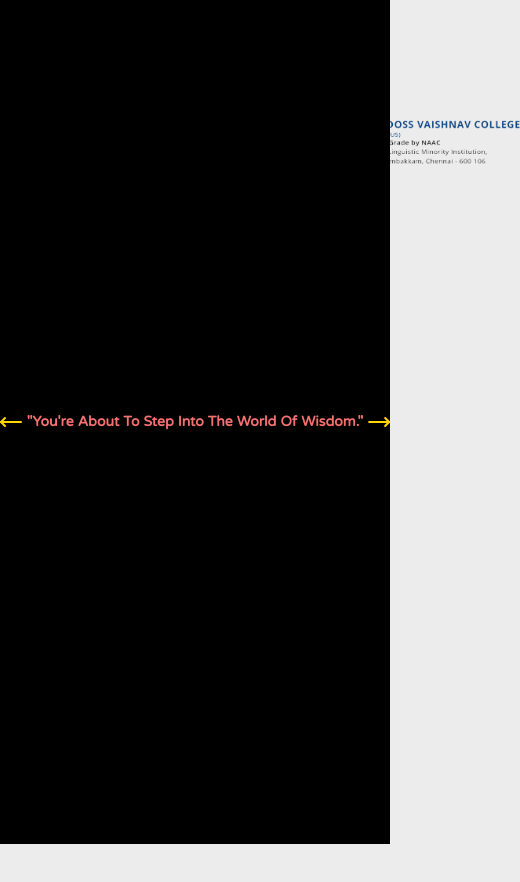
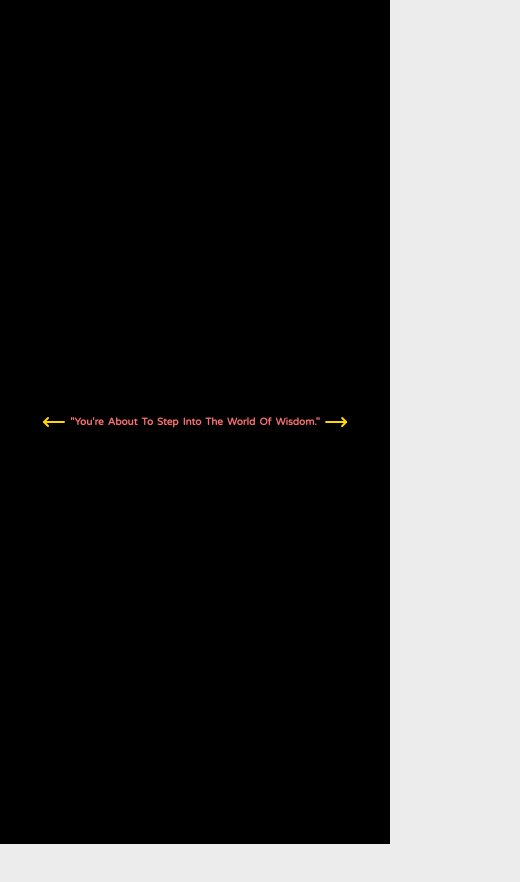
Before and after one commit to harshit-ostwal/dgvc, a Next.js app: page / in a window 390 px wide. Shown: the top 882 px of the page, 520 px wide, since content can reach past the window. Built offline with nearby package versions, Linux system fonts and the light colour scheme.

Commit message:
Added Overflow Hidden For Navbar & Reduced The Font Size Of Intro Loader For Smaller Devices

```diff
--- a/components/Loader/Intro.jsx
+++ b/components/Loader/Intro.jsx
@@ -6,7 +6,7 @@ export default function Intro() {
     return (
 
         // Intro Animation Details
-        <div id="intro" className="h-[100%] w-full p-2 sm:p-5 text-sm sm:text-base md:text-xl lg:text-2xl font-semibold bg-black fixed top-0 z-[100] flex justify-center items-center">
+        <div id="intro" className="h-[100%] w-full p-2 sm:p-5 text-[10px] sm:text-base md:text-xl lg:text-2xl font-semibold bg-black fixed top-0 z-[100] flex justify-center items-center">
 
             {/* Mapping Div Details & Intro Details */}
             {IntroData.map((introData, indexData) => (
--- a/components/Navbar/Navbar.jsx
+++ b/components/Navbar/Navbar.jsx
@@ -9,7 +9,7 @@ export default function Navbar() {
         <>
 
             {/* Navbar Details */}
-            <div id='navbar' className="w-full h-full flex flex-col gap-2">
+            <div id='navbar' className="w-full h-full flex flex-col gap-2 overflow-hidden">
 
                 {/* Importing News */}
                 <News />
```
